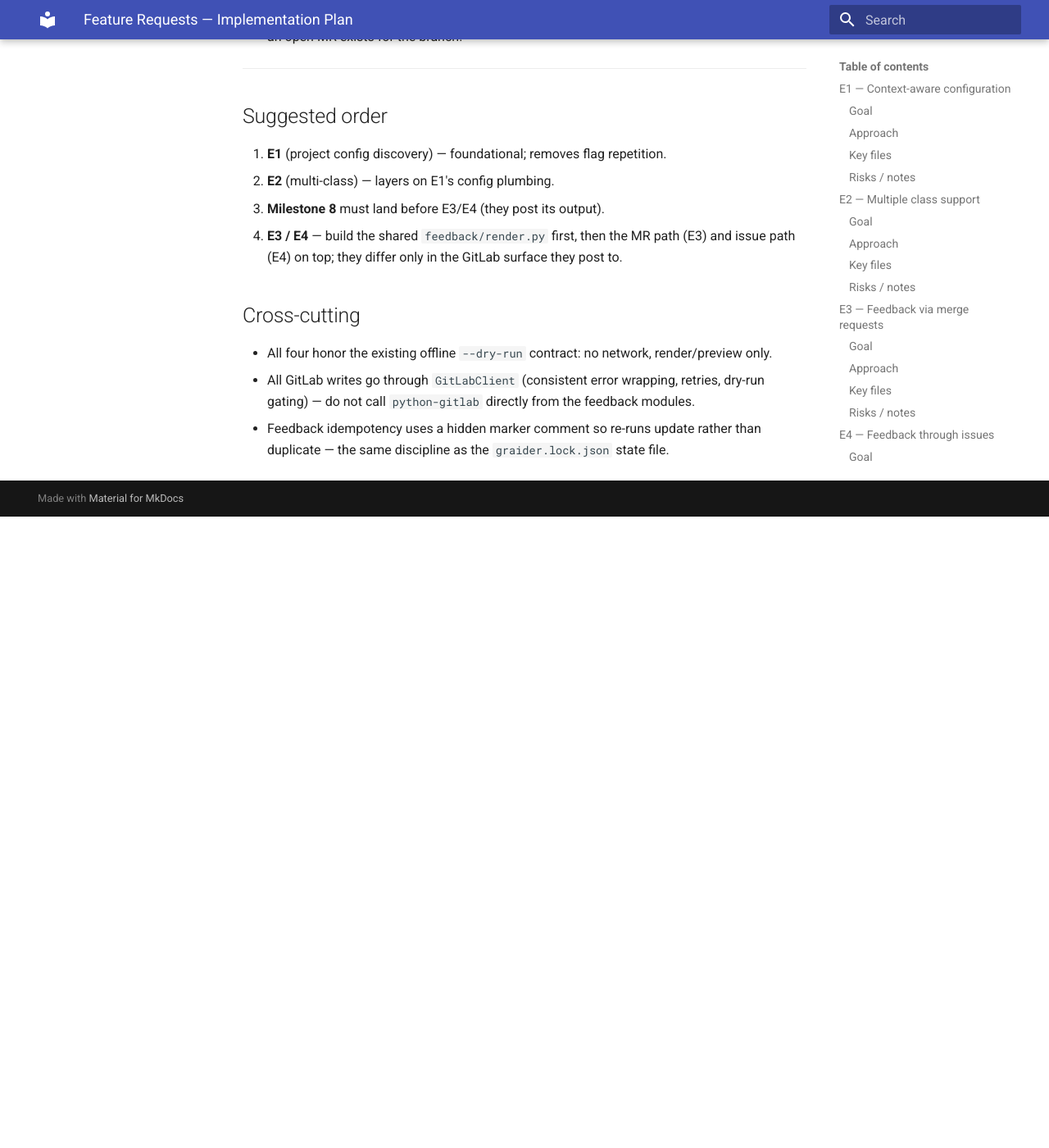
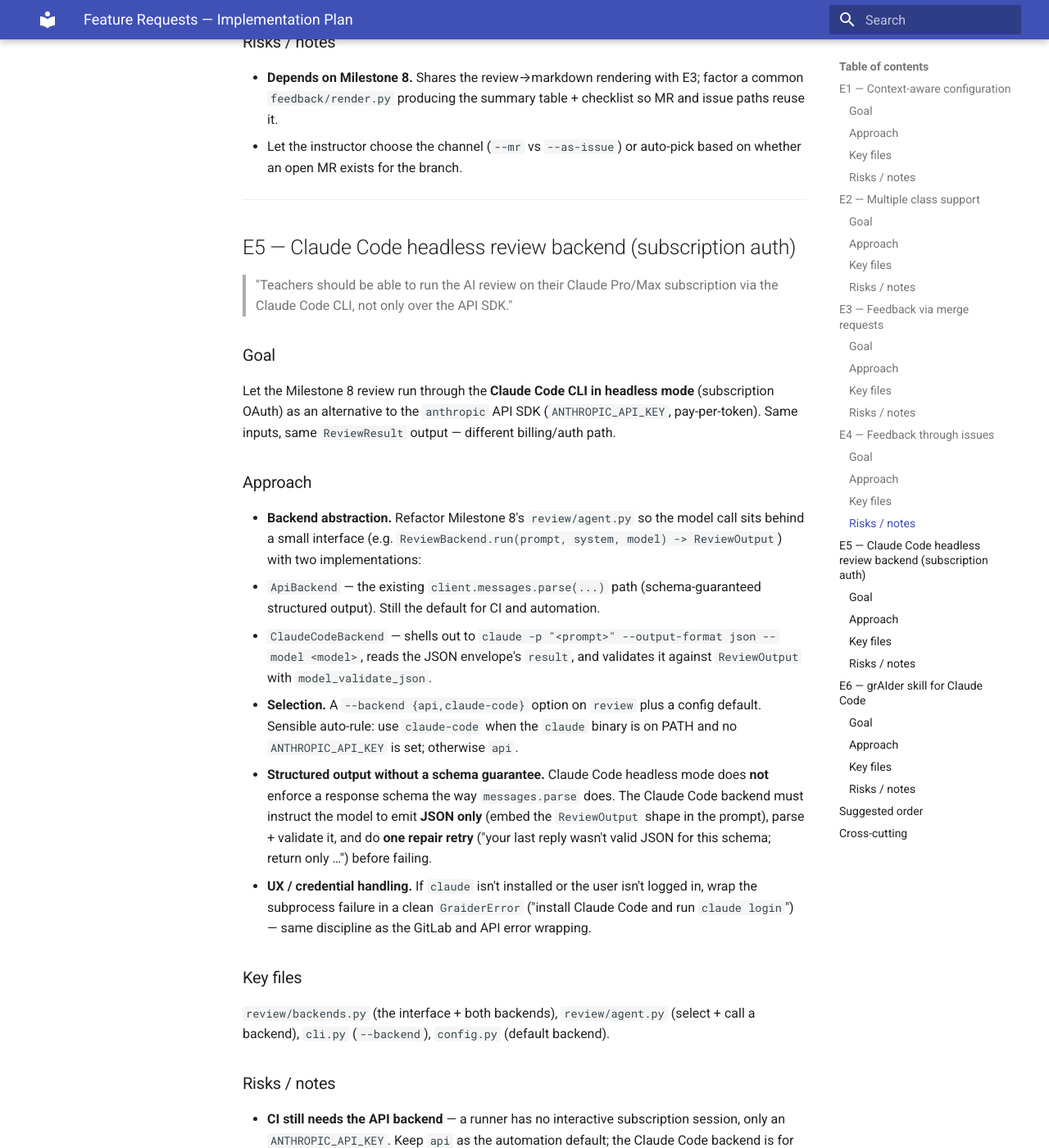
Before and after one commit to peaktwilight/grAIder, an MkDocs documentation site: the page built from docs/feature-requests-plan.md, in a window 1280 px wide and 1400 px high, scrolled down 4511 px. Shown: the whole window at 82% size. Built offline with MkDocs 1.6.1 and Material for MkDocs 9.7.7, drawn with Linux system fonts in a browser that asks for light colours; before the commit the page ends 5141 px from its top, so only the background shows below that; some of the changed text lies outside the part shown.

Commit message:
Add Claude Code review backend and skill to the feature roadmap
E5: run the AI review via the Claude Code CLI in headless mode (subscription
auth) behind a backend interface, alongside the API SDK. E6: ship grAIder
Agent Skills so a teacher's Claude Code session can drive the CLI, with a
`skills install` command.

Co-Authored-By: Claude Fable 5 <noreply@anthropic.com>

```diff
--- a/docs/feature-requests-plan.md
+++ b/docs/feature-requests-plan.md
@@ -1,13 +1,22 @@
 # Feature Requests — Implementation Plan
 
-Design plan for the post-roadmap features gathered in `feature_requests.md`.
-These come **after** Milestones 1–10 (the core setup/grade/review pipeline) and
-build on that foundation — several depend on Milestone 8's agentic review being
-in place. Numbered here as extension milestones **E1–E4**.
+Design plan for the post-roadmap features gathered in `feature_requests.md`,
+plus later requests. These come **after** Milestones 1–10 (the core
+setup/grade/review pipeline) and build on that foundation — several depend on
+Milestone 8's agentic review being in place. Numbered here as extension
+milestones **E1–E6**:
+
+- **E1–E4** — from `feature_requests.md`: context-aware config, multi-class
+  support, and feedback via merge requests / issues.
+- **E5** — run the AI review through the Claude Code CLI (subscription auth), not
+  only the API SDK.
+- **E6** — ship grAIder Agent Skills so a teacher's Claude Code session can drive
+  the CLI.
 
 Unlike the M1–M7 specs, this is a design plan (interfaces + approach + risks),
 not line-by-line copy-paste code, because these features touch external
-workflows (GitLab MRs/issues) and cross-cut existing modules.
+workflows (GitLab MRs/issues, the Claude Code CLI) and cross-cut existing
+modules.
 
 ---
 
@@ -176,21 +185,120 @@ A no-MR workflow: post the review as a GitLab **issue** on the student project.
 
 ---
 
+## E5 — Claude Code headless review backend (subscription auth)
+
+> "Teachers should be able to run the AI review on their Claude Pro/Max
+> subscription via the Claude Code CLI, not only over the API SDK."
+
+### Goal
+Let the Milestone 8 review run through the **Claude Code CLI in headless mode**
+(subscription OAuth) as an alternative to the `anthropic` API SDK
+(`ANTHROPIC_API_KEY`, pay-per-token). Same inputs, same `ReviewResult` output —
+different billing/auth path.
+
+### Approach
+- **Backend abstraction.** Refactor Milestone 8's `review/agent.py` so the model
+  call sits behind a small interface (e.g. `ReviewBackend.run(prompt, system,
+  model) -> ReviewOutput`) with two implementations:
+  - `ApiBackend` — the existing `client.messages.parse(...)` path (schema-guaranteed
+    structured output). Still the default for CI and automation.
+  - `ClaudeCodeBackend` — shells out to `claude -p "<prompt>" --output-format json
+    --model <model>`, reads the JSON envelope's `result`, and validates it against
+    `ReviewOutput` with `model_validate_json`.
+- **Selection.** A `--backend {api,claude-code}` option on `review` plus a config
+  default. Sensible auto-rule: use `claude-code` when the `claude` binary is on
+  PATH and no `ANTHROPIC_API_KEY` is set; otherwise `api`.
+- **Structured output without a schema guarantee.** Claude Code headless mode
+  does **not** enforce a response schema the way `messages.parse` does. The
+  Claude Code backend must instruct the model to emit **JSON only** (embed the
+  `ReviewOutput` shape in the prompt), parse + validate it, and do **one repair
+  retry** ("your last reply wasn't valid JSON for this schema; return only …")
+  before failing.
+- **UX / credential handling.** If `claude` isn't installed or the user isn't
+  logged in, wrap the subprocess failure in a clean `GraiderError`
+  ("install Claude Code and run `claude login`") — same discipline as the GitLab
+  and API error wrapping.
+
+### Key files
+`review/backends.py` (the interface + both backends), `review/agent.py`
+(select + call a backend), `cli.py` (`--backend`), `config.py` (default backend).
+
+### Risks / notes
+- **CI still needs the API backend** — a runner has no interactive subscription
+  session, only an `ANTHROPIC_API_KEY`. Keep `api` as the automation default; the
+  Claude Code backend is for local teacher use.
+- Model availability differs by plan (Opus may require Max; Pro may cap at
+  Sonnet), and subscription usage limits apply to large repos.
+- Claude Code CLI flags evolve — **verify `-p`/`--print`, `--output-format`, and
+  `--model` against the installed `claude` version** before wiring them.
+- Future option: instead of stuffing files into the prompt, let the Claude Code
+  backend explore the repo with its own read/grep tools (a natural fit for the
+  CLI). Deferred — start with prompt-embedded files for parity with `ApiBackend`.
+
+---
+
+## E6 — grAIder skill for Claude Code
+
+> "Add skill(s) that mention the graider CLI and what to look out for, so a
+> teacher's Claude Code session can drive grAIder."
+
+### Goal
+Ship Agent Skills so that when a teacher works **inside their own Claude Code
+session**, Claude knows how to run grAIder and the operational gotchas — distinct
+from E5 (which is about *who pays for the review*).
+
+### Approach
+- **Package `SKILL.md` files** under `src/graider/skills/` (packaged like the
+  templates). Likely two: a `graider` skill (command/workflow reference) and a
+  `graider-grading` skill (interpreting grade/review output).
+- **A `graider skills install [--dir ~/.claude/skills] [--project]` command** that
+  copies them into the user's `~/.claude/skills/graider/` (or a project's
+  `.claude/skills/`) so Claude Code auto-discovers them. Alternatively commit them
+  into the course repo under `.claude/skills/`.
+- **Content = the accumulated "what to look out for":** run `--dry-run` first;
+  `--org` is required for real runs; `graider.lock.json` is committed and re-runs
+  are idempotent; the `no_account` invite list means "verify manually" (public-email
+  lookup caveat), not "definitely no account"; qlty jobs are `allow_failure`;
+  grading is `--up-to`-gated for staggered evaluation; global flags (`--dry-run`)
+  go **before** the subcommand while command flags go after; the review needs
+  either `--criteria-dir`/`--criteria-repo` or a repo `.graider.yml`.
+
+### Key files
+`src/graider/skills/*/SKILL.md` (package data), `cli.py` (`skills install`),
+reuse the `importlib.resources` packaging pattern already used for templates.
+
+### Risks / notes
+- Skill discovery paths and `SKILL.md` frontmatter are Claude Code conventions —
+  **verify the expected directory (`~/.claude/skills/<name>/SKILL.md`) and
+  frontmatter fields against the installed Claude Code** before finalizing.
+- Keep the skill content in sync with the CLI: when a flag or gotcha changes,
+  the skill is another place to update (note it in the relevant milestone).
+- Independent of E1–E5 — can be built any time; naturally pairs with E5 for
+  teachers standardizing on Claude Code.
+
+---
+
 ## Suggested order
 
 1. **E1** (project config discovery) — foundational; removes flag repetition.
 2. **E2** (multi-class) — layers on E1's config plumbing.
-3. **Milestone 8** must land before E3/E4 (they post its output).
+3. **Milestone 8** must land before E3/E4/E5 (they consume its review output).
 4. **E3 / E4** — build the shared `feedback/render.py` first, then the MR path
    (E3) and issue path (E4) on top; they differ only in the GitLab surface they
    post to.
+5. **E5** (Claude Code review backend) — refactors Milestone 8's single model
+   call behind a backend interface; do it before layering more onto `review`.
+6. **E6** (grAIder skill) — independent; ship whenever, pairs well with E5.
 
 ## Cross-cutting
 
-- All four honor the existing offline `--dry-run` contract: no network,
-  render/preview only.
+- All GitLab/AI features honor the existing offline `--dry-run` contract: no
+  network, render/preview only.
 - All GitLab writes go through `GitLabClient` (consistent error wrapping,
   retries, dry-run gating) — do not call `python-gitlab` directly from the
   feedback modules.
 - Feedback idempotency uses a hidden marker comment so re-runs update rather
   than duplicate — the same discipline as the `graider.lock.json` state file.
+- E5/E6 both shell out to or target the external `claude` binary — verify its
+  actual flags and skill conventions against the installed version rather than
+  relying on remembered ones.
```
